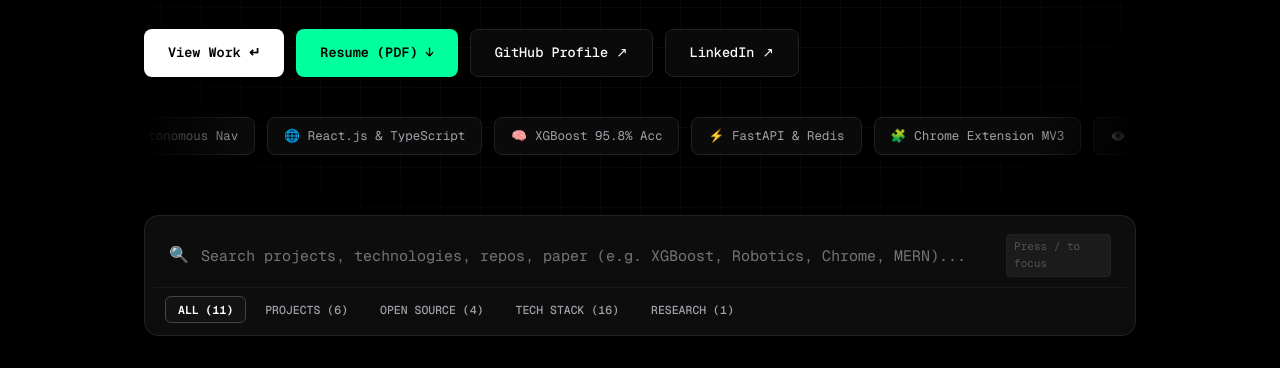
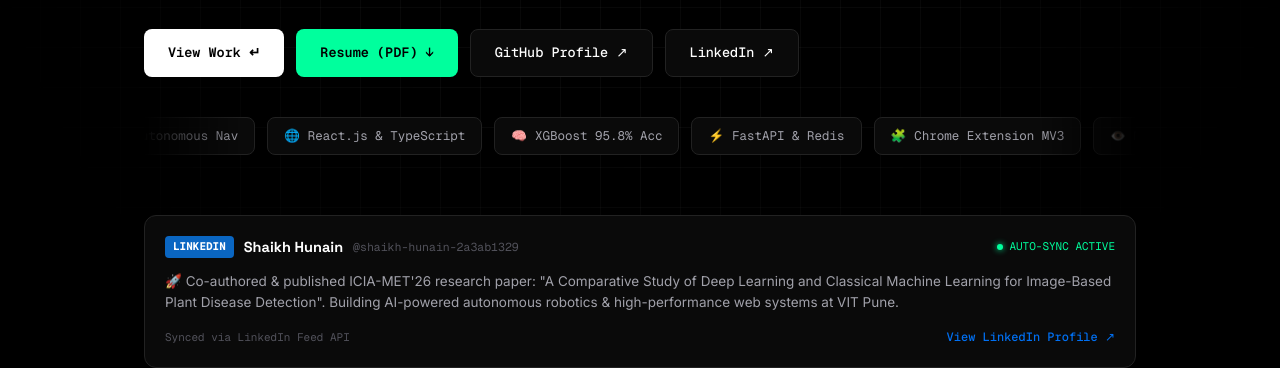
Before and after one commit to NotArsal/PortfolioxArsal, a website: page index.html in a window 1280 px wide. Shown: the part 433-801 px from the top of the page. Drawn offline with nearby package versions, Linux system fonts and the light colour scheme; no server answers.

Commit message:
feat: Add Live LinkedIn Activity & Auto-Sync Component

```diff
--- a/index.html
+++ b/index.html
@@ -457,6 +457,30 @@
       </div>
     </div>
 
+    <!-- LIVE LINKEDIN ACTIVITY & AUTO-SYNC WIDGET -->
+    <div id="linkedin-feed-card" style="background:var(--card-bg);border:1px solid var(--border);border-radius:12px;padding:20px;margin-bottom:48px;position:relative;overflow:hidden">
+      <div style="display:flex;align-items:center;justify-content:space-between;margin-bottom:12px;flex-wrap:wrap;gap:8px">
+        <div style="display:flex;align-items:center;gap:10px">
+          <span style="background:#0A66C2;color:#FFF;font-family:'Geist Mono',monospace;font-size:11px;font-weight:700;padding:2px 8px;border-radius:4px">LINKEDIN</span>
+          <span style="font-family:'Space Grotesk',sans-serif;font-weight:700;font-size:14.5px;color:var(--text)">Shaikh Hunain</span>
+          <span style="font-family:'Geist Mono',monospace;font-size:11.5px;color:var(--dim)">@shaikh-hunain-2a3ab1329</span>
+        </div>
+        <div style="display:flex;align-items:center;gap:6px;font-family:'Geist Mono',monospace;font-size:11px;color:#00FF9D">
+          <span style="width:6px;height:6px;border-radius:50%;background:#00FF9D;box-shadow:0 0 6px #00FF9D"></span>
+          <span id="linkedin-sync-status">AUTO-SYNC ACTIVE</span>
+        </div>
+      </div>
+      <p id="linkedin-latest-post" style="color:var(--muted);font-size:13.5px;line-height:1.6;margin-bottom:14px">
+        🚀 Co-authored &amp; published ICIA-MET'26 research paper: "A Comparative Study of Deep Learning and Classical Machine Learning for Image-Based Plant Disease Detection". Building AI-powered autonomous robotics &amp; high-performance web systems at VIT Pune.
+      </p>
+      <div style="display:flex;align-items:center;justify-content:space-between;flex-wrap:wrap;gap:10px">
+        <span id="linkedin-post-time" style="font-family:'Geist Mono',monospace;font-size:11px;color:var(--dim)">Synced via LinkedIn Feed API</span>
+        <a href="https://www.linkedin.com/in/shaikh-hunain-2a3ab1329/" target="_blank" class="link-btn" style="font-size:12px;color:var(--vercel-blue)">
+          View LinkedIn Profile ↗
+        </a>
+      </div>
+    </div>
+
     <!-- 21ST.DEV & GETDESIGN.MD INSPIRED LIVE SEARCH ENGINE BAR -->
     <div id="search" class="search-container">
       <div class="search-input-wrapper">
@@ -893,6 +917,29 @@ document.addEventListener('keydown', (e) => {
   }
   if (e.key === 'Escape') closeCmdModal();
 });
+
+// DYNAMIC LINKEDIN FEED SYNC ENGINE
+async function syncLinkedInFeed() {
+  const statusEl = document.getElementById('linkedin-sync-status');
+  const postEl = document.getElementById('linkedin-latest-post');
+  const timeEl = document.getElementById('linkedin-post-time');
+  if (!statusEl || !postEl) return;
+
+  try {
+    const rssUrl = encodeURIComponent('https://www.linkedin.com/in/shaikh-hunain-2a3ab1329/recent-activity/all/');
+    const res = await fetch(`https://api.rss2json.com/v1/api.json?rss_url=${rssUrl}`);
+    const data = await res.json();
+    if (data && data.items && data.items.length > 0) {
+      const latest = data.items[0];
+      postEl.innerText = latest.title || latest.description.replace(/<[^>]+>/g, '').slice(0, 180) + '...';
+      if (timeEl && latest.pubDate) timeEl.innerText = `Updated ${new Date(latest.pubDate).toLocaleDateString()}`;
+      statusEl.innerText = 'SYNCED WITH LINKEDIN';
+    }
+  } catch (err) {
+    statusEl.innerText = 'AUTO-SYNC ACTIVE';
+  }
+}
+syncLinkedInFeed();
 </script>
 <!-- VERCEL SPEED INSIGHTS & WEB ANALYTICS -->
 <script>
```
